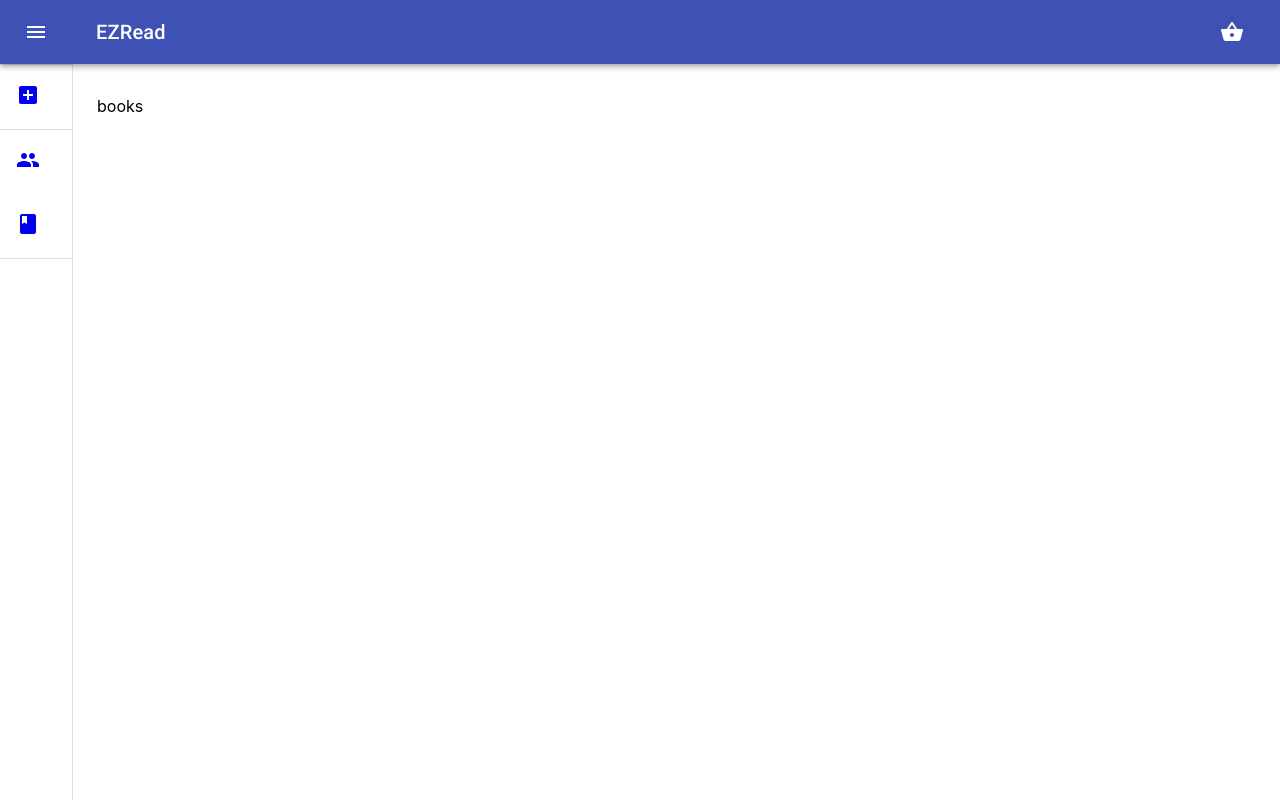
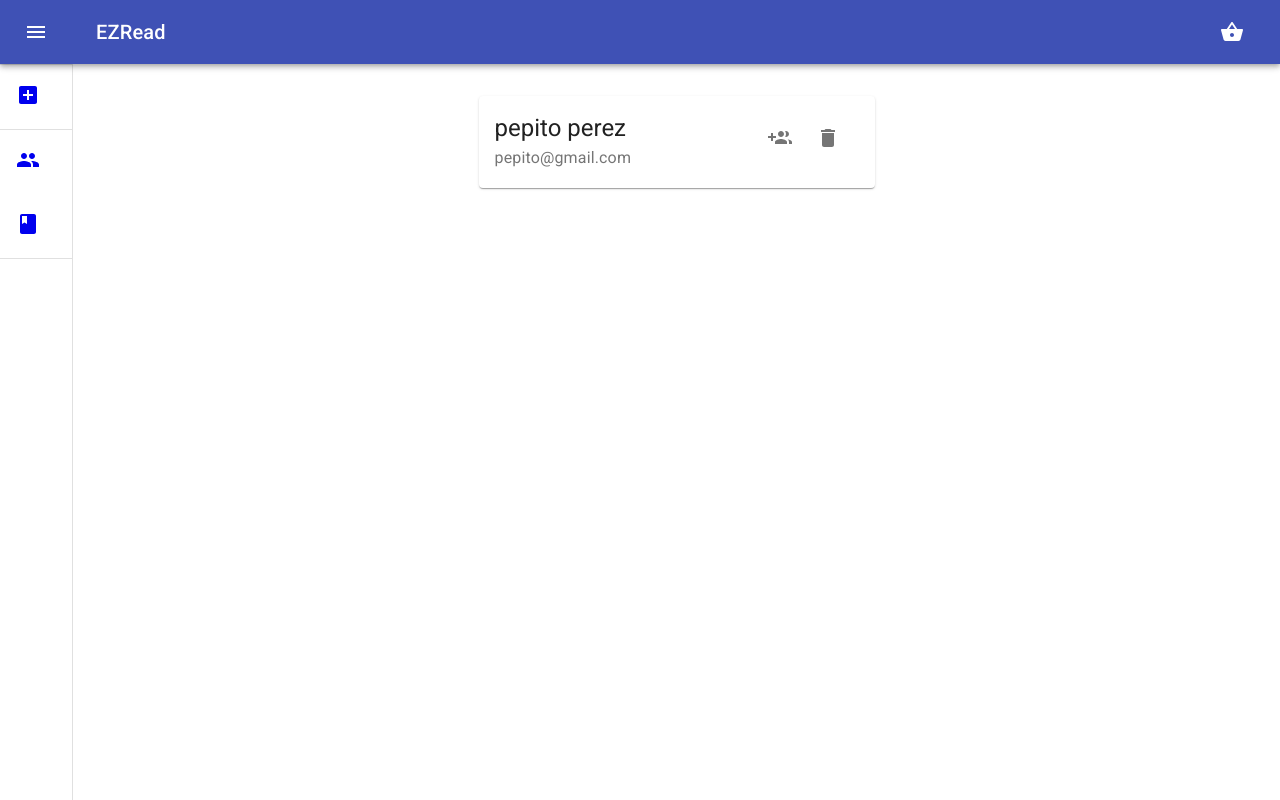
Before and after one commit to gpeitzner/SA_EZREAD, a React (Create React App) app in the folder src/frontend/: page /users in a window 1280 px wide. Built offline with nearby package versions, Linux system fonts and the light colour scheme.

Commit message:
[add] users list

```diff
--- a/src/frontend/src/containers/Main/Main.jsx
+++ b/src/frontend/src/containers/Main/Main.jsx
@@ -23,6 +23,7 @@ import ListItemText from '@material-ui/core/ListItemText';
 import AddBoxIcon from '@material-ui/icons/AddBox';
 import BookIcon from '@material-ui/icons/Book';
 import PeopleIcon from '@material-ui/icons/People';
+import Users from '../Users'
 
 
 const drawerWidth = 240;
@@ -189,7 +190,7 @@ const Main = () => {
         <Container maxWidth="lg" className={classes.container}>
         <Switch>
           <Route path="/users">
-            <div>books</div>
+            <Users />
           </Route>
           <Route path="/add-book">
             <div>add-book</div>
--- /dev/null
+++ b/src/frontend/src/containers/Users/Users.jsx
@@ -0,0 +1,80 @@
+import * as React from 'react'
+import { makeStyles } from '@material-ui/core/styles';
+import { Card, CardContent, Container, IconButton, Typography } from '@material-ui/core';
+import GroupAddIcon from '@material-ui/icons/GroupAdd';
+import DeleteIcon from '@material-ui/icons/Delete';
+
+const users = [
+    {
+        "tipo":"user",
+        "nombre":"pepito",
+        "apellido":"perez",
+        "correo": "pepito@gmail.com",
+        "password":"123123",
+        "telefono":"123123123",
+        "direccion":"4av",
+        "_id":"qweqweqwe"
+    }
+]
+
+const useStyles = makeStyles((theme) => ({
+    card: {
+        display: 'flex'
+    },
+    root: {
+        display: 'flex',
+        flexDirection: 'column'
+    },
+    content: {
+        flex: '2'
+    },
+
+  controls: {
+    display: 'flex',
+    alignItems: 'flexEnd',
+    flex: '1',
+    paddingLeft: theme.spacing(1),
+    paddingBottom: theme.spacing(1),
+  },
+}))
+
+const Users = () => {
+    const classes = useStyles()
+
+    const acceptUser = (userId) => {
+        console.log(userId)
+    }
+
+    const deleteUser = (userId) => {
+        console.log(userId)
+    }
+
+    return(
+        <Container maxWidth="xs" className={classes.root}>
+            {
+                users.map(user => (
+                    <Card className={classes.card}>
+                        <CardContent className={classes.content}>
+                            <Typography component="h5" variant="h5">
+                                {`${user.nombre} ${user.apellido}`}
+                            </Typography>
+                            <Typography variant="subtitle1" color="textSecondary">
+                                {user.correo}
+                            </Typography>
+                        </CardContent>
+                        <div className={classes.controls}>
+                            <IconButton onClick={() => acceptUser(user.id)} aria-label="aceptar">
+                                <GroupAddIcon />
+                            </IconButton>
+                            <IconButton onClick={() => deleteUser(user.id)} aria-label="aceptar">
+                                <DeleteIcon />
+                            </IconButton>
+                        </div>
+                    </Card>
+                ))
+            }
+        </Container>
+    )
+}
+
+export default Users
--- /dev/null
+++ b/src/frontend/src/containers/Users/index.js
@@ -0,0 +1,3 @@
+import Users from './Users'
+
+export default Users
```
